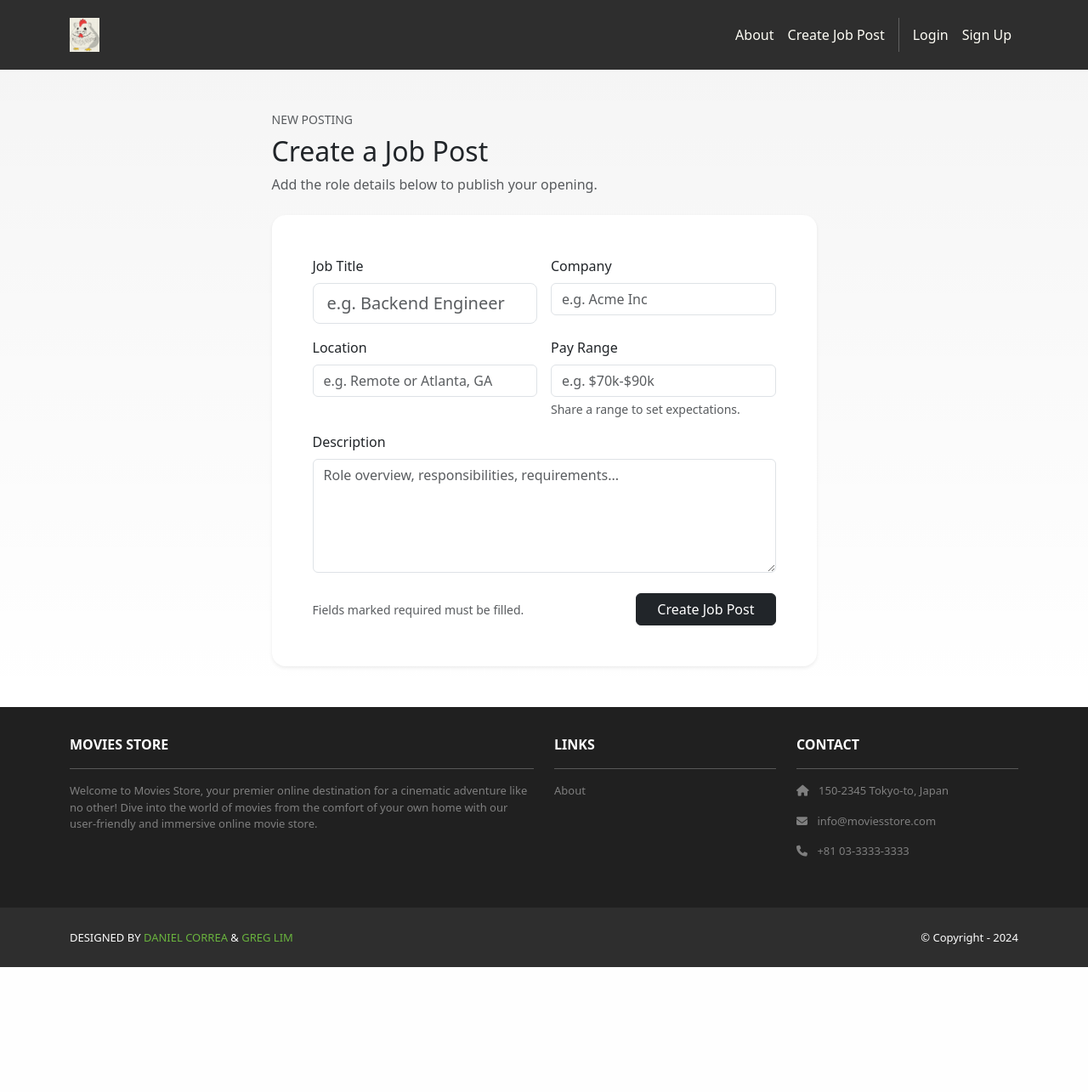
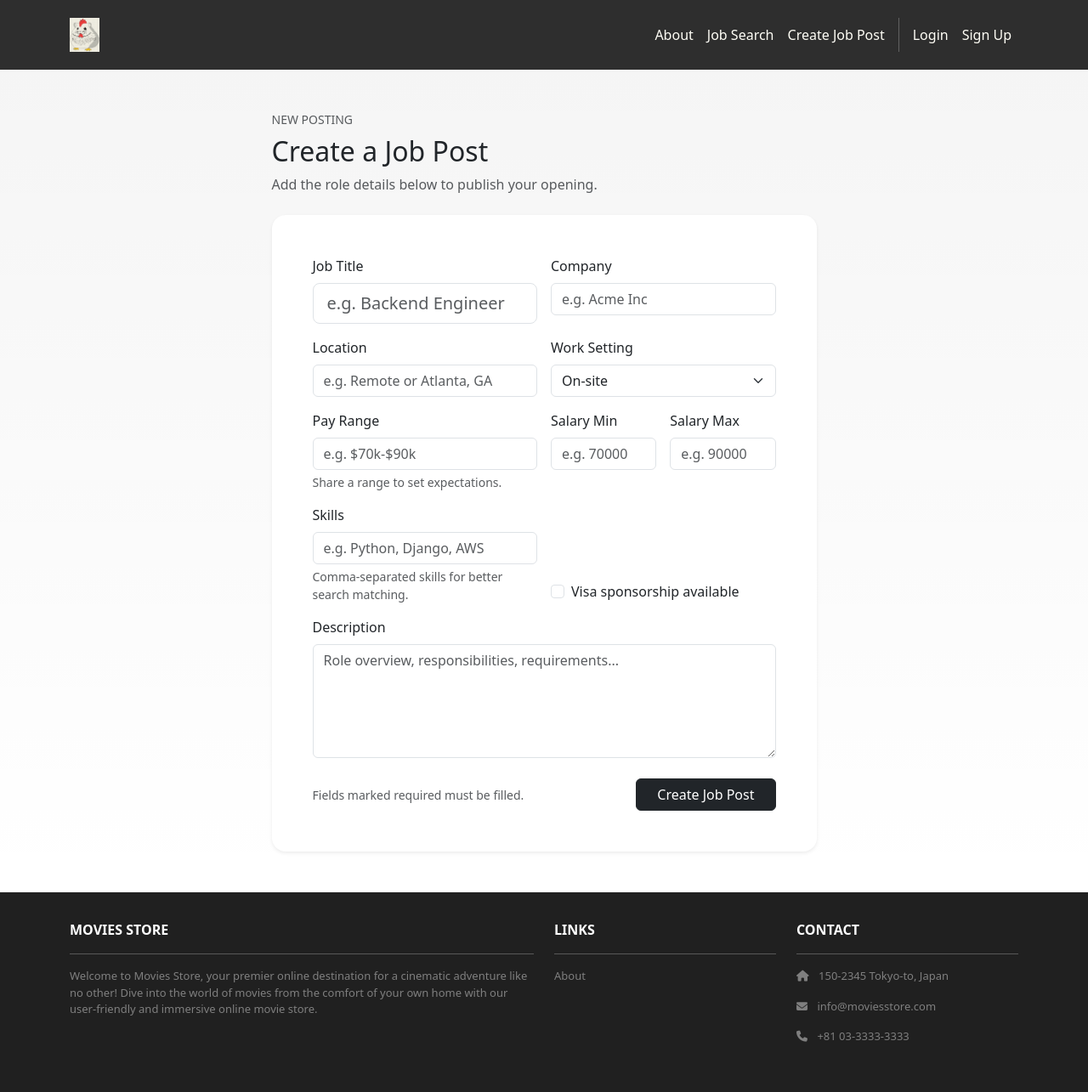
Before and after one commit to Runningbird20/Project-2, a Django app: page /jobposts/create/ in a window 1280 px wide. Shown: the top 1285 px of the page at 85% size. Before the commit the page ends 1138 px from the top, so only its background shows below. Run offline with Django 5.2, Linux system fonts and the light colour scheme; some libraries are stand-ins or nearby versions.

Commit message:
Job Search Function

```diff
--- a/jobposts/admin.py
+++ b/jobposts/admin.py
@@ -5,5 +5,6 @@ from .models import JobPost
 
 @admin.register(JobPost)
 class JobPostAdmin(admin.ModelAdmin):
-    list_display = ('title', 'company', 'location', 'created_at')
-    search_fields = ('title', 'company', 'location')
+    list_display = ('title', 'company', 'location', 'work_setting', 'visa_sponsorship', 'created_at')
+    search_fields = ('title', 'company', 'location', 'skills')
+    list_filter = ('work_setting', 'visa_sponsorship')
--- a/jobposts/forms.py
+++ b/jobposts/forms.py
@@ -6,11 +6,27 @@ from .models import JobPost
 class JobPostForm(forms.ModelForm):
     class Meta:
         model = JobPost
-        fields = ['title', 'company', 'location', 'pay_range', 'description']
+        fields = [
+            'title',
+            'company',
+            'location',
+            'pay_range',
+            'salary_min',
+            'salary_max',
+            'work_setting',
+            'visa_sponsorship',
+            'skills',
+            'description',
+        ]
         widgets = {
             'title': forms.TextInput(attrs={'class': 'form-control form-control-lg', 'placeholder': 'e.g. Backend Engineer'}),
             'company': forms.TextInput(attrs={'class': 'form-control', 'placeholder': 'e.g. Acme Inc'}),
             'location': forms.TextInput(attrs={'class': 'form-control', 'placeholder': 'e.g. Remote or Atlanta, GA'}),
             'pay_range': forms.TextInput(attrs={'class': 'form-control', 'placeholder': 'e.g. $70k-$90k'}),
+            'salary_min': forms.NumberInput(attrs={'class': 'form-control', 'placeholder': 'e.g. 70000'}),
+            'salary_max': forms.NumberInput(attrs={'class': 'form-control', 'placeholder': 'e.g. 90000'}),
+            'work_setting': forms.Select(attrs={'class': 'form-select'}),
+            'visa_sponsorship': forms.CheckboxInput(attrs={'class': 'form-check-input'}),
+            'skills': forms.TextInput(attrs={'class': 'form-control', 'placeholder': 'e.g. Python, Django, AWS'}),
             'description': forms.Textarea(attrs={'class': 'form-control', 'rows': 5, 'placeholder': 'Role overview, responsibilities, requirements...'}),
         }
--- a/jobposts/models.py
+++ b/jobposts/models.py
@@ -6,6 +6,16 @@ class JobPost(models.Model):
     company = models.CharField(max_length=150)
     location = models.CharField(max_length=150)
     pay_range = models.CharField(max_length=100)
+    skills = models.CharField(max_length=300, blank=True)
+    salary_min = models.IntegerField(null=True, blank=True)
+    salary_max = models.IntegerField(null=True, blank=True)
+    WORK_SETTING_CHOICES = [
+        ("remote", "Remote"),
+        ("onsite", "On-site"),
+        ("hybrid", "Hybrid"),
+    ]
+    work_setting = models.CharField(max_length=20, choices=WORK_SETTING_CHOICES, default="onsite")
+    visa_sponsorship = models.BooleanField(default=False)
     description = models.TextField()
     created_at = models.DateTimeField(auto_now_add=True)
 
--- a/jobposts/templates/jobposts/create.html
+++ b/jobposts/templates/jobposts/create.html
@@ -43,11 +43,51 @@
               {% endif %}
             </div>
             <div class="col-md-6">
+              <label class="form-label" for="{{ template_data.form.work_setting.id_for_label }}">Work Setting</label>
+              {{ template_data.form.work_setting }}
+              {% if template_data.form.work_setting.errors %}
+                <div class="text-danger small mt-1">{{ template_data.form.work_setting.errors }}</div>
+              {% endif %}
+            </div>
+            <div class="col-md-6">
               <label class="form-label" for="{{ template_data.form.pay_range.id_for_label }}">Pay Range</label>
               {{ template_data.form.pay_range }}
               <div class="form-text">Share a range to set expectations.</div>
               {% if template_data.form.pay_range.errors %}
                 <div class="text-danger small mt-1">{{ template_data.form.pay_range.errors }}</div>
+              {% endif %}
+            </div>
+            <div class="col-md-3">
+              <label class="form-label" for="{{ template_data.form.salary_min.id_for_label }}">Salary Min</label>
+              {{ template_data.form.salary_min }}
+              {% if template_data.form.salary_min.errors %}
+                <div class="text-danger small mt-1">{{ template_data.form.salary_min.errors }}</div>
+              {% endif %}
+            </div>
+            <div class="col-md-3">
+              <label class="form-label" for="{{ template_data.form.salary_max.id_for_label }}">Salary Max</label>
+              {{ template_data.form.salary_max }}
+              {% if template_data.form.salary_max.errors %}
+                <div class="text-danger small mt-1">{{ template_data.form.salary_max.errors }}</div>
+              {% endif %}
+            </div>
+            <div class="col-md-6">
+              <label class="form-label" for="{{ template_data.form.skills.id_for_label }}">Skills</label>
+              {{ template_data.form.skills }}
+              <div class="form-text">Comma-separated skills for better search matching.</div>
+              {% if template_data.form.skills.errors %}
+                <div class="text-danger small mt-1">{{ template_data.form.skills.errors }}</div>
+              {% endif %}
+            </div>
+            <div class="col-md-6 d-flex align-items-end">
+              <div class="form-check">
+                {{ template_data.form.visa_sponsorship }}
+                <label class="form-check-label" for="{{ template_data.form.visa_sponsorship.id_for_label }}">
+                  Visa sponsorship available
+                </label>
+              </div>
+              {% if template_data.form.visa_sponsorship.errors %}
+                <div class="text-danger small mt-1">{{ template_data.form.visa_sponsorship.errors }}</div>
               {% endif %}
             </div>
             <div class="col-12">
--- a/jobposts/urls.py
+++ b/jobposts/urls.py
@@ -3,4 +3,5 @@ from . import views
 
 urlpatterns = [
     path('create/', views.create, name='jobposts.create'),
+    path('search/', views.search, name='jobposts.search'),
 ]
--- a/jobposts/views.py
+++ b/jobposts/views.py
@@ -1,6 +1,8 @@
+from django.db.models import Q
 from django.shortcuts import redirect, render
 
 from .forms import JobPostForm
+from .models import JobPost
 
 
 def create(request):
@@ -16,3 +18,53 @@ def create(request):
 
     template_data['form'] = form
     return render(request, 'jobposts/create.html', {'template_data': template_data})
+
+
+def search(request):
+    template_data = {'title': 'Job Search'}
+    posts = JobPost.objects.all().order_by('-created_at')
+
+    title = request.GET.get('title', '').strip()
+    skills = request.GET.get('skills', '').strip()
+    location = request.GET.get('location', '').strip()
+    salary_min = request.GET.get('salary_min', '').strip()
+    salary_max = request.GET.get('salary_max', '').strip()
+    work_setting = request.GET.get('work_setting', '').strip()
+    visa_sponsorship = request.GET.get('visa_sponsorship', '').strip()
+
+    if title:
+        posts = posts.filter(title__icontains=title)
+    if skills:
+        skill_terms = [term.strip() for term in skills.split(',') if term.strip()]
+        for term in skill_terms:
+            posts = posts.filter(skills__icontains=term)
+    if location:
+        posts = posts.filter(location__icontains=location)
+    if work_setting:
+        posts = posts.filter(work_setting=work_setting)
+    if visa_sponsorship == 'true':
+        posts = posts.filter(visa_sponsorship=True)
+    if salary_min:
+        try:
+            min_value = int(salary_min)
+            posts = posts.filter(Q(salary_max__gte=min_value) | Q(salary_min__gte=min_value))
+        except ValueError:
+            pass
+    if salary_max:
+        try:
+            max_value = int(salary_max)
+            posts = posts.filter(Q(salary_min__lte=max_value) | Q(salary_max__lte=max_value))
+        except ValueError:
+            pass
+
+    template_data['posts'] = posts
+    template_data['filters'] = {
+        'title': title,
+        'skills': skills,
+        'location': location,
+        'salary_min': salary_min,
+        'salary_max': salary_max,
+        'work_setting': work_setting,
+        'visa_sponsorship': visa_sponsorship == 'true',
+    }
+    return render(request, 'jobposts/search.html', {'template_data': template_data})
--- a/project2/templates/base.html
+++ b/project2/templates/base.html
@@ -25,6 +25,7 @@
         <div class="collapse navbar-collapse" id="navbarNavAltMarkup">
           <div class="navbar-nav ms-auto navbar-ml">
             <a class="nav-link" href="{% url 'home.about' %}">About</a>
+            <a class="nav-link" href="{% url 'jobposts.search' %}">Job Search</a>
             <a class="nav-link" href="{% url 'jobposts.create' %}">Create Job Post</a>
             <div class="vr bg-white mx-2 d-none d-lg-block"></div>
 
```
Also changed, not shown: jobposts/templates/jobposts/search.html (added, +112 -0 lines), db.sqlite3, jobposts/migrations/0003_jobpost_search_fields.py (added).
